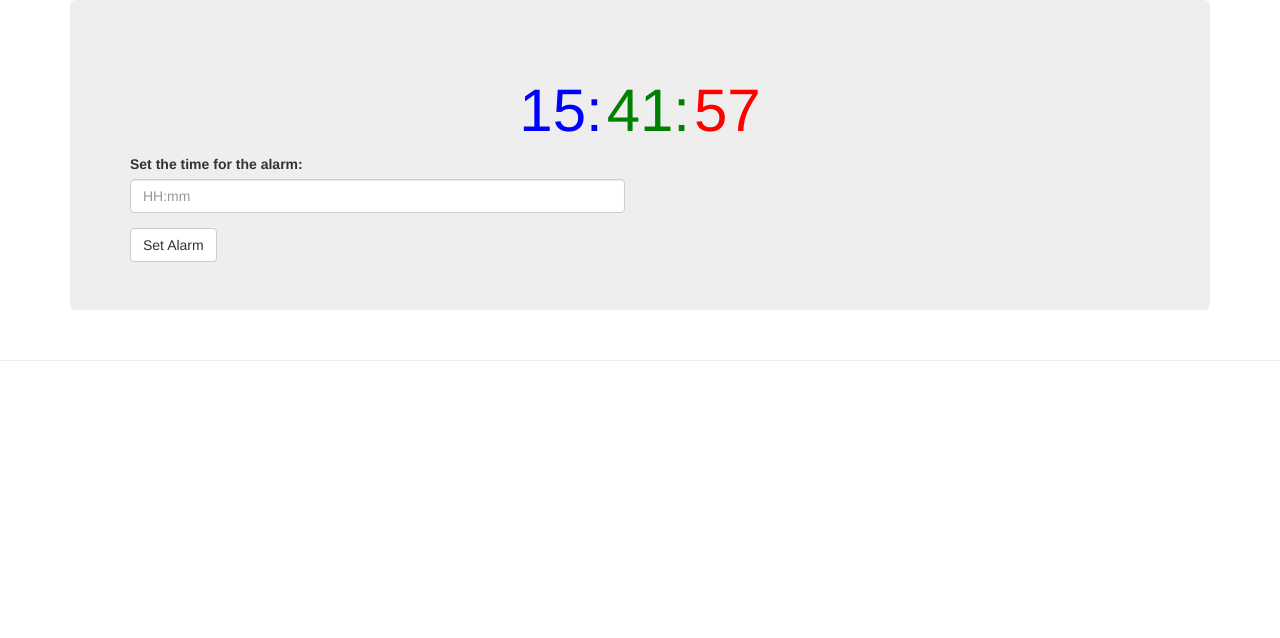
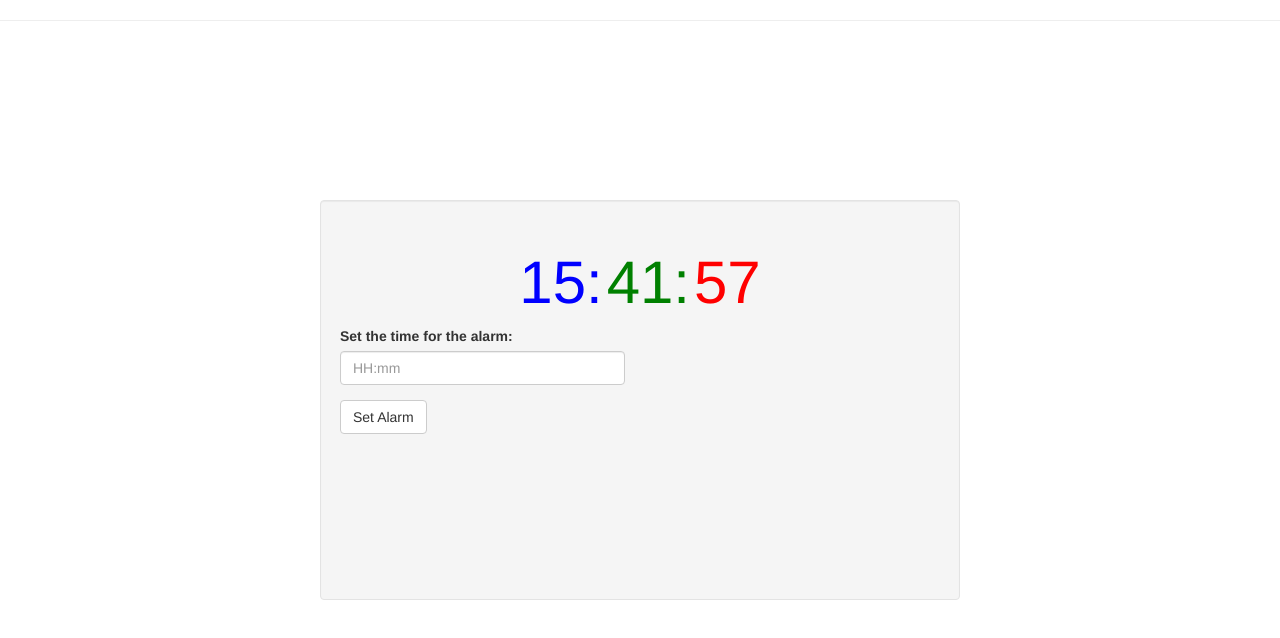
Before and after one commit to Osednaca/tick_tock, a plain HTML site: page index.html in a window 1280 px wide. Drawn offline with nearby package versions, Linux system fonts and the light colour scheme; some packages are replaced by stand-ins of ours.

Commit message:
Cambios en la interfaz
Centrado del Reloj tanto vertical como horizontalmente.

```diff
--- a/css/style.sass
+++ b/css/style.sass
@@ -18,6 +18,16 @@ body
 	font-size: 18px
 	font-weight: bold
 	margin: 10px
+
+#reloj
+	margin: auto
+	position: absolute
+	top: 0
+	left: 0
+	bottom: 0
+	right: 0
+	width: 50%
+	height: 50%
 
 #alarm_set_message
 	-webkit-border-radius: 20px
--- a/index.html
+++ b/index.html
@@ -14,7 +14,7 @@
 
   <body ng-controller="InicioCtrl">
     <div class="container">
-      <div class="jumbotron">
+      <div class="well" id="reloj">
         <h1>{{message}}</h1>
         <div id="clock">
           <span id="div_hours">{{ clock | date:'HH'}}:</span>
```
Also changed, not shown: css/style.css, 1 other file.
